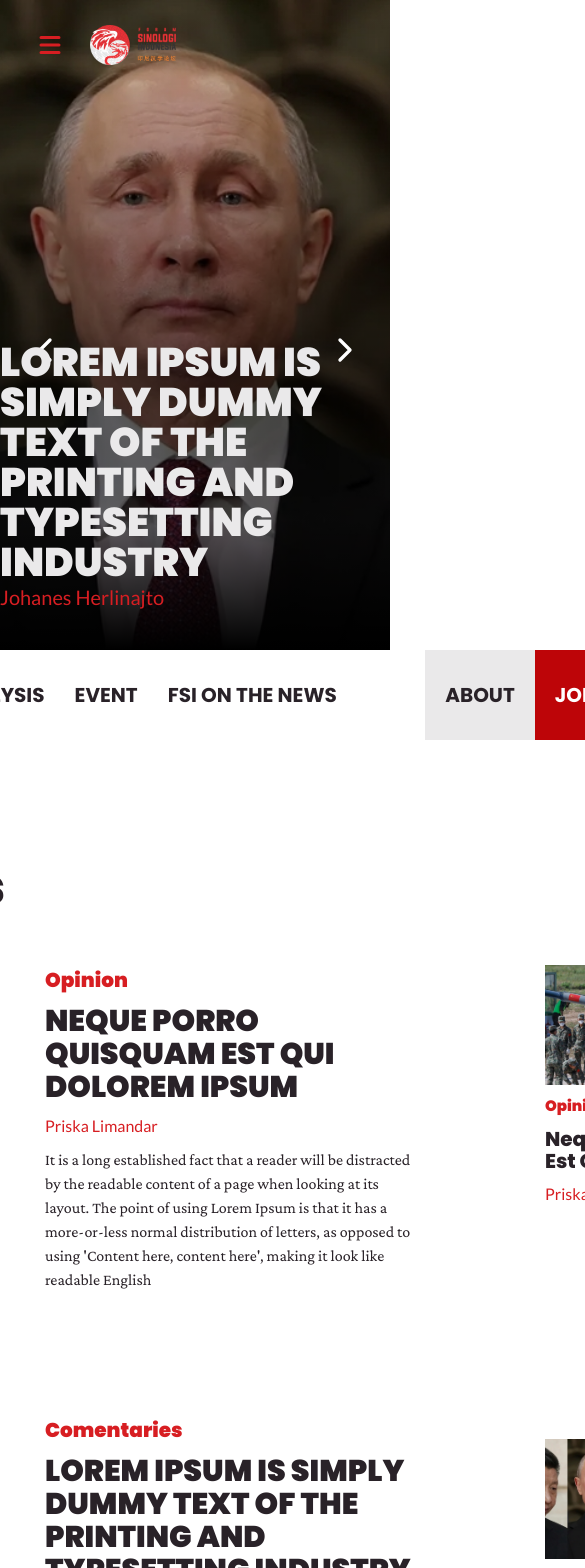
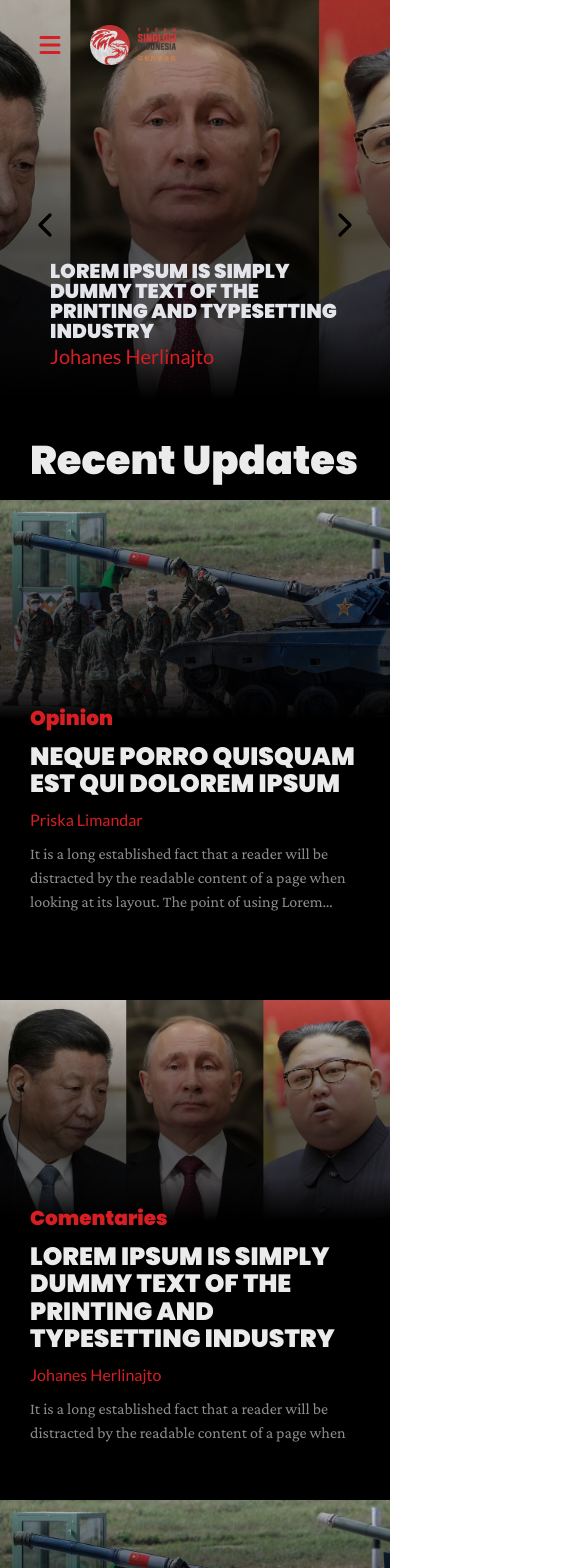
Before and after one commit to bimo-mure/sinoforum, a React (Vite) app: page / in a window 390 px wide. Shown: the top 1568 px of the page, 585 px wide, since content can reach past the window. Built offline with nearby package versions, Linux system fonts and the light colour scheme.

Commit message:
checkpoint responsive homepage

```diff
--- a/src/App.jsx
+++ b/src/App.jsx
@@ -3,6 +3,7 @@ import AppLayout from "./AppLayout";
 import Home from "./pages/Home";
 import Error from "./pages/Error";
 import GlobalStyles from "./styles/GlobalStyle";
+import { useDarkMode } from "./context/DarkModeContext.jsx";
 
 const router = createBrowserRouter([
   {
@@ -18,11 +19,12 @@ const router = createBrowserRouter([
 ]);
 
 function App() {
+  const { darkMode } = useDarkMode();
   return (
-    <>
+    <div className={darkMode ? "dark-mode" : "light-mode"}>
       <GlobalStyles />
       <RouterProvider router={router} />
-    </>
+    </div>
   );
 }
 
--- a/src/components/GridPost/GridPostStyles.jsx
+++ b/src/components/GridPost/GridPostStyles.jsx
@@ -18,6 +18,11 @@ export const Section = styled.div`
 
 export const Container = styled.div`
   width: 120rem;
+
+  @media screen and (max-width: 1200px) {
+    max-width: 100rem;
+    width: auto;
+  }
 `;
 
 export const GridContainer = styled.div`
@@ -25,11 +30,21 @@ export const GridContainer = styled.div`
   grid-template-columns: 1fr 1fr;
   grid-template-rows: repeat(3, 1fr);
   gap: 5rem;
+
+  @media screen and (max-width: 1200px) {
+    grid-template-columns: 1fr;
+    grid-template-rows: auto;
+  }
 `;
 
 export const Main = styled.div`
   grid-row: span 3;
   width: 78rem;
+
+  @media screen and (max-width: 1200px) {
+    max-width: 100rem;
+    width: auto;
+  }
 `;
 
 export const TextBoxSidebar = styled.div`
@@ -67,6 +82,13 @@ export const Sidebar = styled(Link)`
 
 export const Image = styled.img`
   object-fit: cover;
+
+  @media screen and (max-width: 1200px) {
+    max-width: 100rem;
+    width: auto;
+    max-height: 50rem;
+    height: auto;
+  }
 `;
 
 export const PostTitle = styled.h1`
--- a/src/components/Hero/HeroSliderStyles.jsx
+++ b/src/components/Hero/HeroSliderStyles.jsx
@@ -7,6 +7,10 @@ export const Container = styled.div`
   position: relative;
   overflow: hidden;
   z-index: 0;
+
+  @media screen and (max-width: 1200px) {
+    height: 40rem;
+  }
 `;
 
 export const Title = styled.h1`
@@ -14,7 +18,11 @@ export const Title = styled.h1`
   line-height: 1;
   font-size: 4rem;
   font-weight: 900;
-  color: var(--color-grey-50);
+  color: var(--color-brand-4);
+
+  @media screen and (max-width: 1200px) {
+    font-size: 2rem;
+  }
 `;
 
 export const Author = styled.div`
@@ -30,6 +38,11 @@ export const InfoBox = styled.div`
   transform: translate(-50%, -90%);
   max-width: 120rem;
   z-index: 99;
+
+  @media screen and (max-width: 1200px) {
+    max-width: 100rem;
+    padding: 0 5rem;
+  }
 `;
 
 export const LeftArrow = styled(motion.button)`
--- a/src/components/HomeNav/HomeNavStyles.jsx
+++ b/src/components/HomeNav/HomeNavStyles.jsx
@@ -4,10 +4,15 @@ export const Container = styled.div`
   display: flex;
   width: 100vw;
   justify-content: center;
+
+  @media screen and (max-width: 1200px) {
+    display: none;
+  }
 `;
 
 export const Menu = styled.div`
-  width: 120rem;
+  max-width: 120rem;
+  width: 100%;
   display: flex;
   flex-direction: row;
   justify-content: space-between;
@@ -17,7 +22,7 @@ export const MenuWrapper = styled.li`
   display: flex;
   flex-direction: row;
   gap: 3rem;
-  width: 82rem;
+  max-width: 82rem;
 `;
 
 export const MenuWrapperExtra = styled.li`
--- a/src/components/RecentUpdates/Content/ContentPost.jsx
+++ b/src/components/RecentUpdates/Content/ContentPost.jsx
@@ -6,6 +6,9 @@ import {
   Category,
   PostTitle,
   Author,
+  Excerpt,
+  ImageWraper,
+  Shadow,
 } from "./ContentPostStyles";
 import PropTypes from "prop-types";
 
@@ -14,12 +17,15 @@ function ContentPost({ children }) {
     <ContainerWraper>
       {children.map((item, index) => (
         <Container key={index} to={item.to}>
-          <Image src={item.imgUrl} />
+          <ImageWraper>
+            <Image src={item.imgUrl} />
+            <Shadow />
+          </ImageWraper>
           <ContentContainer>
             <Category>{item.category}</Category>
             <PostTitle>{item.title}</PostTitle>
             <Author>{item.author}</Author>
-            <p>{item.excerpt}</p>
+            <Excerpt>{item.excerpt}</Excerpt>
           </ContentContainer>
         </Container>
       ))}
--- a/src/components/RecentUpdates/Content/ContentPostStyles.jsx
+++ b/src/components/RecentUpdates/Content/ContentPostStyles.jsx
@@ -2,16 +2,66 @@ import styled from "styled-components";
 import { Link } from "react-router-dom";
 
 export const ContainerWraper = styled.div`
-  width: 82rem;
+  max-width: 82rem;
+  width: 100%;
   flex-direction: column;
   display: flex;
   gap: 5rem;
+
+  @media screen and (max-width: 1200px) {
+    max-width: 100rem;
+  }
+`;
+
+export const ImageWraper = styled.div`
+  position: relative;
+  width: 50%;
+  height: auto;
+  max-width: 50rem;
+  max-height: 50rem;
+  overflow: hidden;
+
+  @media screen and (max-width: 1200px) {
+    max-width: 30rem;
+    max-height: 30rem;
+  }
+
+  @media screen and (max-width: 660px) {
+    max-width: 25rem;
+    max-height: 25rem;
+  }
+
+  @media screen and (max-width: 550px) {
+    max-width: none;
+    width: 100%;
+  }
 `;
 
 export const Image = styled.img`
-  width: 40rem;
-  height: 40rem;
+  width: 100%;
+  height: 100%;
   object-fit: cover;
+  display: block;
+`;
+
+export const Shadow = styled.div`
+  @media screen and (max-width: 550px) {
+    position: absolute;
+    top: 0;
+    left: 0;
+    width: 100%;
+    height: 100%;
+    background: linear-gradient(
+      to bottom,
+      rgba(255, 255, 255, 0.1),
+      rgba(0, 0, 0, 0.2),
+      rgba(0, 0, 0, 0.4),
+      rgba(0, 0, 0, 0.6),
+      rgba(0, 0, 0, 0.6),
+      rgba(0, 0, 0, 1)
+    );
+    z-index: 1;
+  }
 `;
 
 export const PostTitle = styled.h1`
@@ -20,6 +70,10 @@ export const PostTitle = styled.h1`
   font-weight: 900;
   color: var(--color-grey-700);
   text-transform: uppercase;
+
+  @media screen and (max-width: 1200px) {
+    font-size: 2.5rem;
+  }
 `;
 
 export const Category = styled.h3`
@@ -38,15 +92,44 @@ export const ContentContainer = styled.div`
   display: flex;
   flex-direction: column;
   gap: 1rem;
+  width: 50%;
+
+  @media screen and (max-width: 550px) {
+    padding: 0 3rem;
+    position: absolute;
+    top: 45%;
+    left: 0;
+    right: 0;
+    bottom: 0;
+    z-index: 1;
+    width: 100%;
+  }
 `;
 
 export const Container = styled(Link)`
   display: flex;
   flex-direction: row;
   gap: 5rem;
+  height: 100%;
 
   &:hover,
   &:hover ${PostTitle}, &:hover ${Author} {
     color: var(--color-red-400);
   }
+
+  @media screen and (max-width: 550px) {
+    flex-direction: column;
+    height: 45rem;
+    position: relative;
+  }
 `;
+
+export const Excerpt = styled.p`
+  overflow: hidden;
+  color: var(--color-grey-400);
+  text-overflow: ellipsis;
+  display: -webkit-box;
+  -webkit-line-clamp: 3;
+  -webkit-box-orient: vertical;
+  margin: 0;
+`;
--- a/src/components/RecentUpdates/RecentUpdatesStyles.jsx
+++ b/src/components/RecentUpdates/RecentUpdatesStyles.jsx
@@ -4,7 +4,6 @@ export const SectionWraper = styled.div`
   display: flex;
   width: 100vw;
   justify-content: center;
-  padding: 5rem 0;
 `;
 
 export const Heading = styled.h1`
@@ -12,16 +11,35 @@ export const Heading = styled.h1`
   padding: 4rem 0;
   font-weight: 900;
   font-size: 5rem;
+
+  @media screen and (max-width: 550px) {
+    padding: 1rem 3rem;
+    font-size: 4rem;
+  }
 `;
 
 export const Section = styled.div`
   display: flex;
   flex-direction: column;
+  max-width: 120rem;
+  width: 100%;
+
+  @media screen and (max-width: 1200px) {
+    max-width: 100rem;
+    padding: 0 5rem;
+  }
+
+  @media screen and (max-width: 550px) {
+    padding: 0 0;
+  }
 `;
 
 export const Container = styled.div`
-  width: 120rem;
   display: flex;
   flex-direction: row;
   justify-content: space-between;
+
+  @media screen and (max-width: 1200px) {
+    flex-direction: column;
+  }
 `;
--- a/src/components/RecentUpdates/SidebarContent/SidebarContent.jsx
+++ b/src/components/RecentUpdates/SidebarContent/SidebarContent.jsx
@@ -5,6 +5,7 @@ import {
   PostTitle,
   Category,
   Author,
+  TextBox,
 } from "./SidebarContentStyles";
 import PropTypes from "prop-types";
 
@@ -14,9 +15,11 @@ function SidebarContent({ children }) {
       {children.map((item, index) => (
         <Container key={index}>
           <Image src={item.imgUrl} />
-          <Category>{item.category}</Category>
-          <PostTitle>{item.title}</PostTitle>
-          <Author>{item.author}</Author>
+          <TextBox>
+            <Category>{item.category}</Category>
+            <PostTitle>{item.title}</PostTitle>
+            <Author>{item.author}</Author>
+          </TextBox>
         </Container>
       ))}
     </Section>
--- /dev/null
+++ b/src/context/DarkModeContext.jsx
@@ -0,0 +1,58 @@
+import { createContext, useContext, useEffect, useState } from "react";
+import PropTypes from "prop-types";
+
+const DarkModeContext = createContext();
+
+function DarkModeProvider({ children }) {
+  const [darkMode, setDarkMode] = useState(false);
+
+  const setDarkModeBasedOnScreenWidth = () => {
+    const isDarkMode = window.matchMedia("(max-width: 1200px)").matches;
+    setDarkMode(isDarkMode);
+  };
+
+  useEffect(() => {
+    setDarkModeBasedOnScreenWidth();
+
+    const mediaQuery = window.matchMedia("(max-width: 1200px)");
+    const handleScreenSizeChange = (e) => {
+      setDarkMode(e.matches);
+    };
+
+    mediaQuery.addEventListener("change", handleScreenSizeChange);
+
+    return () => {
+      mediaQuery.removeEventListener("change", handleScreenSizeChange);
+    };
+  }, []);
+
+  useEffect(() => {
+    if (darkMode) {
+      document.documentElement.classList.add("dark-mode");
+      document.documentElement.classList.remove("light-mode");
+    } else {
+      document.documentElement.classList.add("light-mode");
+      document.documentElement.classList.remove("dark-mode");
+    }
+  }, [darkMode]);
+
+  return (
+    <DarkModeContext.Provider value={{ darkMode }}>
+      {children}
+    </DarkModeContext.Provider>
+  );
+}
+
+DarkModeProvider.propTypes = {
+  children: PropTypes.node.isRequired,
+};
+
+function useDarkMode() {
+  const context = useContext(DarkModeContext);
+  if (context === undefined) {
+    throw new Error("DarkModeContext was used outside of DarkModeProvider");
+  }
+  return context;
+}
+
+export { DarkModeProvider, useDarkMode };
--- a/src/main.jsx
+++ b/src/main.jsx
@@ -1,9 +1,12 @@
 import React from "react";
 import ReactDOM from "react-dom/client";
 import App from "./App.jsx";
+import { DarkModeProvider } from "./context/DarkModeContext.jsx";
 
 ReactDOM.createRoot(document.getElementById("root")).render(
   <React.StrictMode>
-    <App />
+    <DarkModeProvider>
+      <App />
+    </DarkModeProvider>
   </React.StrictMode>
 );
--- a/src/styles/GlobalStyle.jsx
+++ b/src/styles/GlobalStyle.jsx
@@ -2,8 +2,9 @@ import { createGlobalStyle } from "styled-components";
 
 const GlobalStyles = createGlobalStyle`
 :root {
-  /* Red */
-  --color-red-50: #e98284;
+  &, &.light-mode {
+/* Red */
+--color-red-50: #e98284;
   --color-red-100: #e4696b;
   --color-red-200: #e05053;
   --color-red-300: #db373a;
@@ -12,16 +13,6 @@ const GlobalStyles = createGlobalStyle`
   --color-red-600: #bd0508;
   --color-red-700: #a80407;
   --color-red-800: #930406;
-
-  /* Orange */
-  --color-orange-50: #fec48b;
-  --color-orange-100: #fdb874;
-  --color-orange-200: #fdac5d;
-  --color-orange-300: #fda145;
-  --color-orange-400: #fc952e;
-  --color-orange-500: #fc8917;
-  --color-orange-600: #e37b15;
-  --color-orange-700: #ca6e12;
 
   /* Grey */
   --color-grey-0: #fff;
@@ -36,25 +27,65 @@ const GlobalStyles = createGlobalStyle`
   --color-grey-800: #211b20;
   --color-grey-900: #191418;
 
-  --color-brand-1: #292228;
-  --color-brand-2: #D20509;
-  --color-brand-3: #FC8917;
-  --color-brand-4: #E4E4EB;
-
   --backdrop-color: rgba(255, 255, 255, 0.1);
 
   --shadow-sm: 0 1px 2px rgba(0, 0, 0, 0.04);
   --shadow-md: 0px 0.6rem 2.4rem rgba(0, 0, 0, 0.06);
   --shadow-lg: 0 2.4rem 3.2rem rgba(0, 0, 0, 0.12);
 
+  --image-grayscale: 0;
+  --image-opacity: 100%;
+
+  }
+
+  &.dark-mode {
+
+    /* Red */
+--color-red-50: #e98284;
+  --color-red-100: #e4696b;
+  --color-red-200: #e05053;
+  --color-red-300: #db373a;
+  --color-red-400: #d71e22;
+  --color-red-500: #d20509;
+  --color-red-600: #bd0508;
+  --color-red-700: #a80407;
+  --color-red-800: #930406;
+
+  /* Grey */
+  --color-grey-0: #000000;
+  --color-grey-50: #171717;
+  --color-grey-100: #2f2f2f;
+  --color-grey-200: #5e5d5e;
+  --color-grey-300: #757575;
+  --color-grey-400: #8c8c8c;
+  --color-grey-500: #d3d2d3;
+  --color-grey-600: #eae9ea;
+  --color-grey-700: #ecebec;
+  --color-grey-800: #eeedee;
+  --color-grey-900: #f9f8f9;
+
+  --backdrop-color: rgba(0, 0, 0, 0.3);
+
+  --shadow-sm: 0 1px 2px rgba(0, 0, 0, 0.4);
+  --shadow-md: 0px 0.6rem 2.4rem rgba(0, 0, 0, 0.3);
+  --shadow-lg: 0 2.4rem 3.2rem rgba(0, 0, 0, 0.4);
+
+  --image-grayscale: 10%;
+  --image-opacity: 90%;
+
+  }
+
+  --color-brand-1: #292228;
+  --color-brand-2: #D20509;
+  --color-brand-3: #FC8917;
+  --color-brand-4: #E4E4EB;
+
   --border-radius-tiny: 3px;
   --border-radius-sm: 5px;
   --border-radius-md: 7px;
   --border-radius-lg: 9px;
 
-  /* For dark mode */
-  --image-grayscale: 0;
-  --image-opacity: 100%;
+
 }
 
 *,
```
Also changed, not shown: src/components/RecentUpdates/SidebarContent/SidebarContentStyles.jsx (+52 -1 lines).
